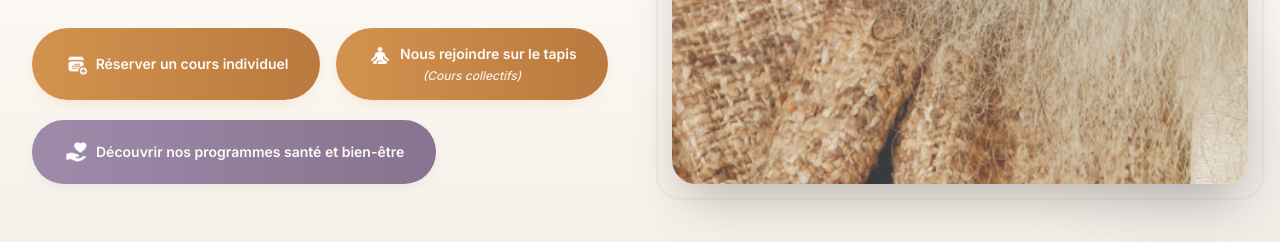
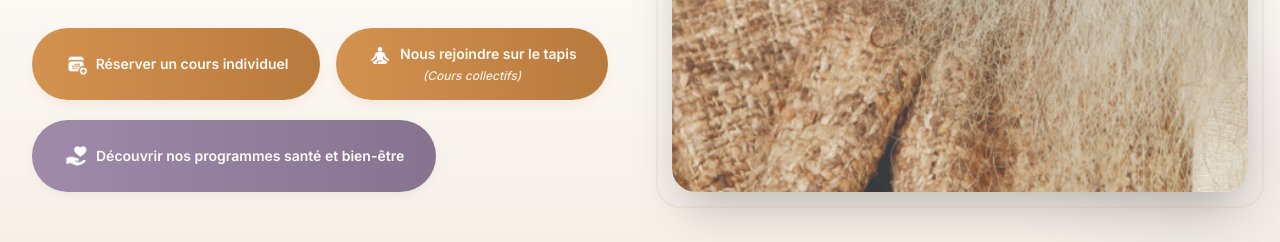
Before and after one commit to samilamqaddam-lab/habi-coaching, a Next.js app: page /yoga in a window 1280 px wide. Shown: the part 940-1182 px from the top of the page. Built offline with nearby package versions, Linux system fonts and the light colour scheme; no server answers; a web font is replaced by a local one.

Commit message:
fix: increase purple button height to match orange buttons

```diff
--- a/app/(site)/yoga/ProgrammesContent.tsx
+++ b/app/(site)/yoga/ProgrammesContent.tsx
@@ -369,7 +369,7 @@ export default function ProgrammesContent() {
             href="#autres-programmes"
             variant="secondary"
             size="lg"
-            className="w-full sm:w-auto flex items-center justify-center gap-2 py-4 px-6 bg-mystic-mauve/10 text-mystic-mauve hover:bg-mystic-mauve hover:text-white border-mystic-mauve/20"
+            className="w-full sm:w-auto flex items-center justify-center gap-2 py-5 px-6 bg-mystic-mauve/10 text-mystic-mauve hover:bg-mystic-mauve hover:text-white border-mystic-mauve/20"
           >
             {/* Icône cœur dans des mains */}
             <Image
```
